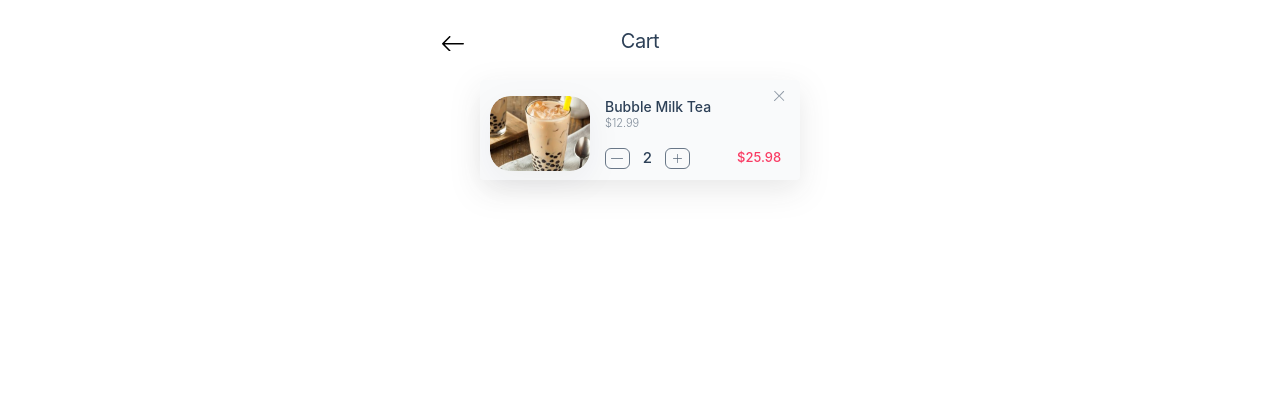
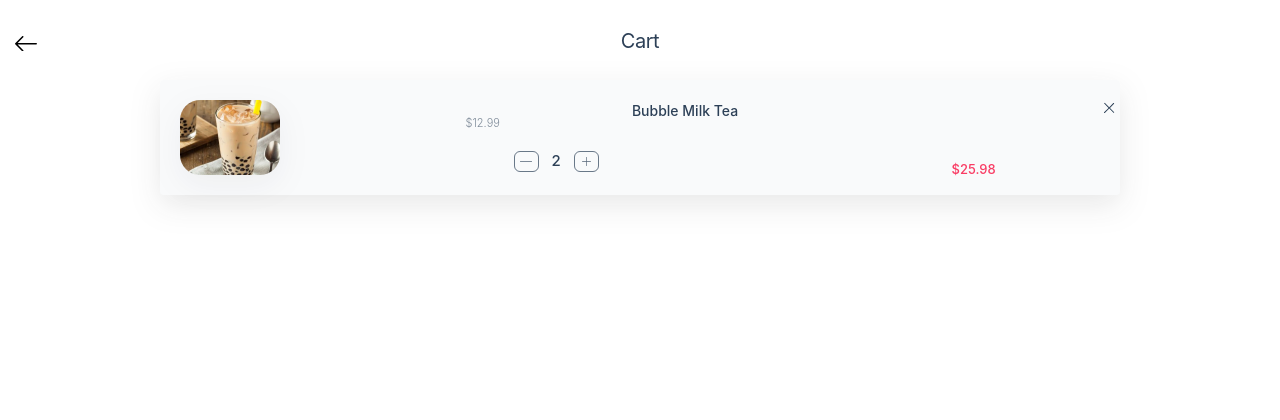
Before and after one commit to RapDoodle/Mooli-Ordering-System, a Flask app: template templates/customer/cart.html in a window 1280 px wide. Shown: the top 420 px of the page. Run offline with Flask 2, Linux system fonts and the light colour scheme; the template is opened without the code that fills it, so the values that code supplies are empty; parts of the project's set-up code (start-up, migrations or seed data) failed here and were passed over; some libraries are stand-ins or nearby versions.

Commit message:
5月5日改base前

```diff
--- a/templates/customer/cart.html
+++ b/templates/customer/cart.html
@@ -61,266 +61,65 @@
 
 .card1 {
 position: absolute;
-box-sizing: content-box;
--ms-transform: rotate(0.00deg);
--webkit-transform: rotate(0.00deg);
-transform: rotate(0.00deg);
--ms-transform-origin: center;
--webkit-transform-origin: center;
-transform-origin: center;
+
 background-image: url("/static/customer/card.png");
-background-position: center;
-background-repeat: no-repeat;
+
 background-size: cover;
-opacity: 1;
-cursor: default;
-margin-top: 0.00px;
-margin-right: 0.00px;
-margin-bottom: 0.00px;
-margin-left: 0.00px;
-padding-top: 0.00px;
-padding-right: 0.00px;
-padding-bottom: 0.00px;
-padding-left: 0.00px;
-background-color: rgba(255, 255, 255, 0);
-border-bottom-color: rgba(112, 112, 112, 1);
-border-bottom-style: none;
-border-bottom-width: 1.00px;
-border-left-color: rgba(112, 112, 112, 1);
-border-left-style: none;
-border-left-width: 1.00px;
-border-right-color: rgba(112, 112, 112, 1);
-border-right-style: none;
-border-right-width: 1.00px;
-border-top-color: rgba(112, 112, 112, 1);
-border-top-style: none;
-border-top-width: 1.00px;
-border-top-left-radius: 20.00px;
-border-top-right-radius: 20.00px;
-border-bottom-left-radius: 20.00px;
-border-bottom-right-radius: 20.00px;
--webkit-filter: drop-shadow(0px 10px 15px rgba(27, 28, 32, 0.050980392156862744));
+
 filter: drop-shadow(0px 10px 15px rgba(27, 28, 32, 0.050980392156862744));
 width: 100.00px;
 height: 75.00px;
-left: 10.00px;
-top: 16.00px;
+
 
 }
 
-.group2550 {
+.cardTextBox {
 
 display: block;
-position: absolute;
-box-sizing: content-box;
--ms-transform: rotate(0.00deg);
--webkit-transform: rotate(0.00deg);
+
 transform: rotate(0.00deg);
--ms-transform-origin: center;
--webkit-transform-origin: center;
-transform-origin: center;
-opacity: 1;
-cursor: default;
-margin-top: 0.00px;
-margin-right: 0.00px;
-margin-bottom: 0.00px;
-margin-left: 0.00px;
-padding-top: 0.00px;
-padding-right: 0.00px;
-padding-bottom: 0.00px;
-padding-left: 0.00px;
-overflow-x: unset;
-overflow-y: unset;
+
 background-color: transparent;
-width: 98.00px;
-height: 34.95px;
-left: 125.00px;
-top: 16.00px;
+
 
 }
 
 .bubbleMilkTea {
-position: absolute;
-box-sizing: content-box;
--ms-transform: rotate(0.00deg);
--webkit-transform: rotate(0.00deg);
-transform: rotate(0.00deg);
--ms-transform-origin: center;
--webkit-transform-origin: center;
-transform-origin: center;
-opacity: 1;
-cursor: default;
-margin-top: 0.00px;
-margin-right: 0.00px;
-margin-bottom: 0.00px;
-margin-left: 0.00px;
-padding-top: 0.00px;
-padding-right: 0.00px;
-padding-bottom: 0.00px;
-padding-left: 0.00px;
-background-color: rgba(255, 255, 255, 0);
-text-align: left;
-letter-spacing: 0.00px;
     color: rgba(45, 64, 87, 1);
       -webkit-text-stroke: 1.00px rgba(0, 0, 0, 0);
       font-size: 14.00px;
       font-weight: 500;
     font-style: normal;
       font-family: 'SF Pro Text', Arial;
-text-decoration: none;
-box-shadow: none;
-overflow-x: unset;
-overflow-y: unset;
     white-space: pre;
-width: 98.00px;
-height: 19.00px;
-left: 0.00px;
-top: 0.00px;
-
 }
 
 .xd5bb8192 {
-position: absolute;
-box-sizing: content-box;
--ms-transform: rotate(0.00deg);
--webkit-transform: rotate(0.00deg);
 transform: rotate(0.00deg);
--ms-transform-origin: center;
--webkit-transform-origin: center;
 transform-origin: center;
 opacity: 0.6000000238418579;
-cursor: default;
-margin-top: 0.00px;
-margin-right: 0.00px;
-margin-bottom: 0.00px;
-margin-left: 0.00px;
-padding-top: 0.00px;
-padding-right: 0.00px;
-padding-bottom: 0.00px;
-padding-left: 0.00px;
-background-color: rgba(255, 255, 255, 0);
 text-align: left;
-line-height: 35.00px;
-letter-spacing: -0.03px;
+line-height: 5.00px;
 color: rgba(45, 64, 87, 1);
--webkit-text-stroke: 1.00px rgba(0, 0, 0, 0);
 font-size: 11.00px;
 font-weight: 300;
 font-style: normal;
 font-family: 'SF Pro Text', Arial;
-text-decoration: none;
-box-shadow: none;
-overflow-x: unset;
-overflow-y: unset;
-white-space: pre;
-width: 29.00px;
-height: 15.00px;
-left: 0.00px;
-top: 9.95px;
-
 }
 
-.group2551 {
 
-display: block;
-position: absolute;
-box-sizing: content-box;
--ms-transform: rotate(0.00deg);
--webkit-transform: rotate(0.00deg);
-transform: rotate(0.00deg);
--ms-transform-origin: center;
--webkit-transform-origin: center;
-transform-origin: center;
-opacity: 1;
-cursor: default;
-margin-top: 0.00px;
-margin-right: 0.00px;
-margin-bottom: 0.00px;
-margin-left: 0.00px;
-padding-top: 0.00px;
-padding-right: 0.00px;
-padding-bottom: 0.00px;
-padding-left: 0.00px;
-overflow-x: unset;
-overflow-y: unset;
-background-color: transparent;
-width: 170.00px;
-height: 21.83px;
-left: 125.00px;
-top: 67.08px;
-
-}
 
 .x414e9323 {
-position: absolute;
-box-sizing: content-box;
--ms-transform: rotate(0.00deg);
--webkit-transform: rotate(0.00deg);
-transform: rotate(0.00deg);
--ms-transform-origin: center;
--webkit-transform-origin: center;
-transform-origin: center;
-opacity: 1;
-cursor: default;
-margin-top: 0.00px;
-margin-right: 0.00px;
-margin-bottom: 0.00px;
-margin-left: 0.00px;
-padding-top: 0.00px;
-padding-right: 0.00px;
-padding-bottom: 0.00px;
-padding-left: 0.00px;
-background-color: rgba(255, 255, 255, 0);
-text-align: right;
-letter-spacing: 0.00px;
+
 color: rgba(249, 60, 100, 1);
--webkit-text-stroke: 1.00px rgba(0, 0, 0, 0);
 font-size: 13.00px;
 font-weight: 500;
 font-style: normal;
 font-family: 'SF Pro Text', Arial;
-text-decoration: none;
-box-shadow: none;
-overflow-x: unset;
-overflow-y: unset;
 white-space: pre;
-width: 38.00px;
-height: 17.00px;
-left: 132.00px;
-top: 1.00px;
-
 }
 
-.group2549 {
 
-display: block;
-position: absolute;
-box-sizing: content-box;
--ms-transform: rotate(0.00deg);
--webkit-transform: rotate(0.00deg);
-transform: rotate(0.00deg);
--ms-transform-origin: center;
--webkit-transform-origin: center;
-transform-origin: center;
-opacity: 1;
-cursor: default;
-margin-top: 0.00px;
-margin-right: 0.00px;
-margin-bottom: 0.00px;
-margin-left: 0.00px;
-padding-top: 0.00px;
-padding-right: 0.00px;
-padding-bottom: 0.00px;
-padding-left: 0.00px;
-overflow-x: unset;
-overflow-y: unset;
-background-color: transparent;
-width: 85.00px;
-height: 21.83px;
-left: 0.00px;
-top: 0.00px;
-
-}
 
 .x2 {
 position: absolute;
@@ -394,25 +193,7 @@ top: 1.00px;
 }
 
 .rectangle689 {
-position: absolute;
-box-sizing: border-box;
--ms-transform: rotate(0.00deg);
--webkit-transform: rotate(0.00deg);
-transform: rotate(0.00deg);
--ms-transform-origin: center;
--webkit-transform-origin: center;
-transform-origin: center;
 opacity: 0.699999988079071;
-cursor: default;
-margin-top: 0.00px;
-margin-right: 0.00px;
-margin-bottom: 0.00px;
-margin-left: 0.00px;
-padding-top: 0.00px;
-padding-right: 0.00px;
-padding-bottom: 0.00px;
-padding-left: 0.00px;
-background-color: transparent;
 border-bottom-color: rgba(45, 64, 87, 1);
 border-bottom-style: solid;
 border-bottom-width: 0.50px;
@@ -429,12 +210,8 @@ border-top-left-radius: 6.00px;
 border-top-right-radius: 6.00px;
 border-bottom-left-radius: 6.00px;
 border-bottom-right-radius: 6.00px;
-box-shadow: none;
 width: 25.00px;
 height: 20.83px;
-left: 0.00px;
-top: 0.00px;
-
 }
 
 .path1157 {
@@ -497,25 +274,7 @@ top: 1.00px;
 }
 
 .rectangle688 {
-position: absolute;
-box-sizing: border-box;
--ms-transform: rotate(0.00deg);
--webkit-transform: rotate(0.00deg);
-transform: rotate(0.00deg);
--ms-transform-origin: center;
--webkit-transform-origin: center;
-transform-origin: center;
 opacity: 0.699999988079071;
-cursor: default;
-margin-top: 0.00px;
-margin-right: 0.00px;
-margin-bottom: 0.00px;
-margin-left: 0.00px;
-padding-top: 0.00px;
-padding-right: 0.00px;
-padding-bottom: 0.00px;
-padding-left: 0.00px;
-background-color: transparent;
 border-bottom-color: rgba(45, 64, 87, 1);
 border-bottom-style: solid;
 border-bottom-width: 0.50px;
@@ -532,12 +291,8 @@ border-top-left-radius: 6.00px;
 border-top-right-radius: 6.00px;
 border-bottom-left-radius: 6.00px;
 border-bottom-right-radius: 6.00px;
-box-shadow: none;
 width: 25.00px;
 height: 20.83px;
-left: 0.00px;
-top: 0.00px;
-
 }
 
 .path1626 {
@@ -600,31 +355,11 @@ top: 6.00px;
 }
 
 .path1620 {
-position: absolute;
-box-sizing: content-box;
--ms-transform: rotate(45.00deg);
--webkit-transform: rotate(45.00deg);
 transform: rotate(45.00deg);
--ms-transform-origin: center;
--webkit-transform-origin: center;
 transform-origin: center;
-opacity: 1;
-cursor: default;
-margin-top: 0.00px;
-margin-right: 0.00px;
-margin-bottom: 0.00px;
-margin-left: 0.00px;
-padding-top: 0.00px;
-padding-right: 0.00px;
-padding-bottom: 0.00px;
-padding-left: 0.00px;
 fill: rgba(45, 64, 87, 1);
-box-shadow: none;
 width: 14.14px;
 height: 14.14px;
-left: 2.93px;
-top: 2.93px;
-
 }
 
 
@@ -653,14 +388,33 @@ top: 2.93px;
     <div class="card w-75" style="background-color: rgba(249, 250, 251, 1);filter: drop-shadow(0px 10px 15px rgba(27, 28, 32, 0.10196078431372549));left: 12.5%;border: 0px;">
         <div class="">
             <div class="carda9352b52"></div>
+
+
+
+            <div class="card-body">
+                <div class="row" style="height: 50px;">
+                    <div class="col-3">
                         <div class="card1"></div>
-            <div class="group2550">
+                    </div>
+                    <div class="col-6" style="left: 45px;">
+                        <div class="cardTextBox">
                             <div class="bubbleMilkTea">Bubble Milk Tea</div>
-                <div class="xd5bb8192">$12.99</div>
+                            <div class="xd5bb8192">&nbsp;$12.99</div>
                         </div>
-            <div class="group2551">
-                <div class="x414e9323">$25.98</div>
-                <div class="group2549">
+                    </div>
+                    <div class="col-3" style="text-align: right;top: -6px;right: -16px;">
+                        <svg preserveAspectRatio="none" viewBox="8.212240487637246e-8 9.800834277484682e-8 14.142127990722656 14.142135620117188" class="path1620"><path d="M 13.61834812164307 6.285390377044678 L 7.594848155975342 6.285391807556152 L 7.594849109649658 0.5237828493118286 C 7.594849109649658 0.2341323494911194 7.36019229888916 5.799610747203587e-08 7.071069717407227 9.800834277484682e-08 C 6.781937599182129 1.380216758661845e-07 6.547280788421631 0.2341305166482925 6.547280788421631 0.5237830281257629 L 6.547279357910156 6.285391807556152 L 0.5237830281257629 6.285393238067627 C 0.2346556931734085 6.285393238067627 1.222062735450891e-07 6.519528388977051 8.212241198179981e-08 6.809170246124268 C 4.203617010034577e-08 7.098827362060547 0.2346555143594742 7.332961082458496 0.5237829089164734 7.332961082458496 L 6.547279357910156 7.332959651947021 L 6.547278881072998 13.6183443069458 C 6.547278881072998 13.90800189971924 6.78193473815918 14.14213943481445 7.071065902709961 14.14213943481445 C 7.360189437866211 14.14213943481445 7.594848155975342 13.90800189971924 7.594848155975342 13.6183443069458 L 7.594848155975342 7.332959651947021 L 13.61834812164307 7.332959175109863 C 13.90746974945068 7.332959175109863 14.14213085174561 7.098824501037598 14.14213085174561 6.809167385101318 C 14.14213085174561 6.51952600479126 13.90746974945068 6.285390377044678 13.61834812164307 6.285390377044678 Z"  /></svg>
+
+
+                    </div>
+                </div>
+
+                <div class="row" style="height: 25px;">
+                    <div class="col-4">
+
+                    </div>
+                    <div class="col-4" style="left: 32px;">
+
                             <div class="x2">2</div>
                             <div class="group2548">
                                 <div class="rectangle689"></div>
@@ -670,11 +424,17 @@ top: 2.93px;
                                 <div class="rectangle688"></div>
                             <svg preserveAspectRatio="none" viewBox="12 25.00000762939453 12 0.8000030517578125" class="path1626"><path d="M 23.57143020629883 25.00000762939453 L 12.42857456207275 25.00000762939453 C 12.19200325012207 25.00000762939453 12 25.17881011962891 12 25.40000534057617 C 12 25.62120819091797 12.19200325012207 25.80000686645508 12.42857456207275 25.80000686645508 L 23.57143020629883 25.80000686645508 C 23.80799674987793 25.80000686645508 24 25.62120819091797 24 25.40000534057617 C 24 25.17881011962891 23.80799674987793 25.00000762939453 23.57143020629883 25.00000762939453 Z"  /></svg>
                             </div>
+
                     </div>
+                    <div class="col-4" style="left:17px;top:10px;">
+                        <div class="x414e9323">$25.98</div>
                     </div>
-            <div class="group2542">
-                <svg preserveAspectRatio="none" viewBox="8.212240487637246e-8 9.800834277484682e-8 14.142127990722656 14.142135620117188" class="path1620"><path d="M 13.61834812164307 6.285390377044678 L 7.594848155975342 6.285391807556152 L 7.594849109649658 0.5237828493118286 C 7.594849109649658 0.2341323494911194 7.36019229888916 5.799610747203587e-08 7.071069717407227 9.800834277484682e-08 C 6.781937599182129 1.380216758661845e-07 6.547280788421631 0.2341305166482925 6.547280788421631 0.5237830281257629 L 6.547279357910156 6.285391807556152 L 0.5237830281257629 6.285393238067627 C 0.2346556931734085 6.285393238067627 1.222062735450891e-07 6.519528388977051 8.212241198179981e-08 6.809170246124268 C 4.203617010034577e-08 7.098827362060547 0.2346555143594742 7.332961082458496 0.5237829089164734 7.332961082458496 L 6.547279357910156 7.332959651947021 L 6.547278881072998 13.6183443069458 C 6.547278881072998 13.90800189971924 6.78193473815918 14.14213943481445 7.071065902709961 14.14213943481445 C 7.360189437866211 14.14213943481445 7.594848155975342 13.90800189971924 7.594848155975342 13.6183443069458 L 7.594848155975342 7.332959651947021 L 13.61834812164307 7.332959175109863 C 13.90746974945068 7.332959175109863 14.14213085174561 7.098824501037598 14.14213085174561 6.809167385101318 C 14.14213085174561 6.51952600479126 13.90746974945068 6.285390377044678 13.61834812164307 6.285390377044678 Z"  /></svg>
+
                 </div>
+
+            </div>
+
+
         </div>
     </div>
 </div>
--- a/templates/customer/shared/base.html
+++ b/templates/customer/shared/base.html
@@ -14,7 +14,7 @@
     <body data-gr-c-s-loaded="true">
         <div class="container-fluid">
             <div class="row">
-                <div class="col col-sm-12 col-md-6 offset-md-3 col-lg-4 offset-lg-4">
+                <div class="col col-sm-12">
                     {% block content %}
 
                     {% endblock %}
```
Lines whose indentation alone changed are shown as unchanged.
